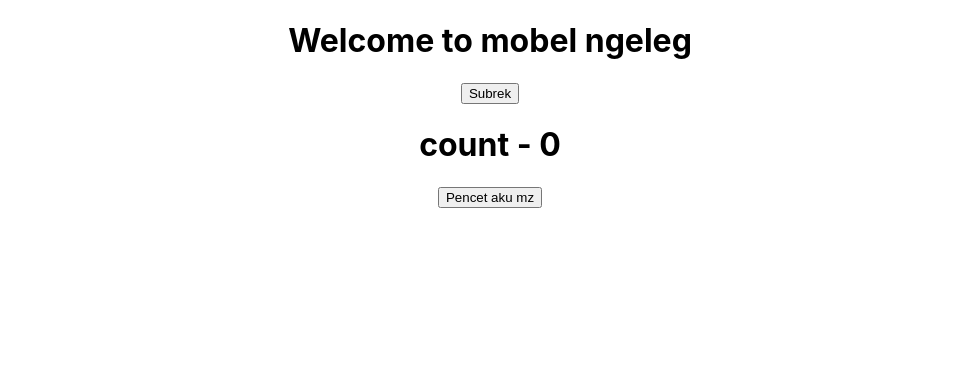
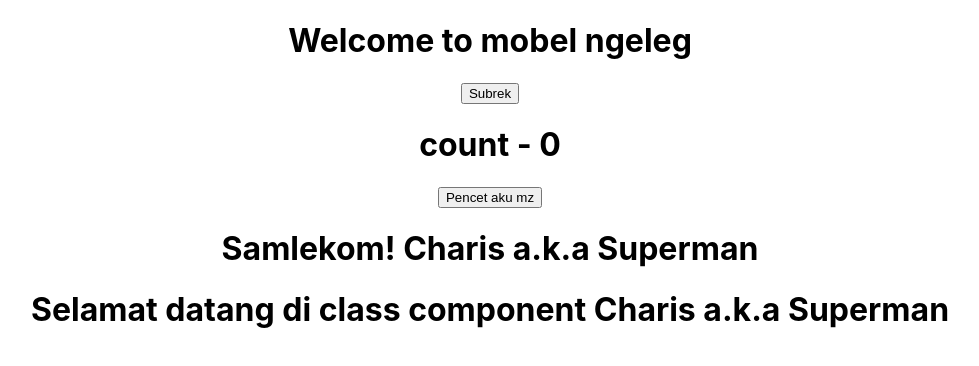
Before and after one commit to Chariselyasa123/React, a React (Create React App) app: page / in a window 1280 px wide. Shown: the top 366 px of the page, without its empty margins (150-1129 px from the left). Built offline with nearby package versions, Linux system fonts and the light colour scheme.

Commit message:
Destructured props denan menggunakan key parameter

```diff
--- a/src/App.js
+++ b/src/App.js
@@ -1,8 +1,8 @@
 import React from 'react';
 // import logo from './logo.svg';
 import './App.css';
-// import {Greet} from './components/Greet'
-// import Welcome from './components/Welcome'
+import {Greet} from './components/Greet'
+import Welcome from './components/Welcome'
 // import {HelloJSX} from './components/Hallo'
 // import {HelloGaPakeJSX} from './components/Hallo'
 import Message from './components/Message'
@@ -13,12 +13,12 @@ function App() {
     <div className="App">
       <Message />
       <Counter />
-      {/* <Greet name="Charis" heroName="Superman"><p>Ini bawahan prop</p></Greet>
-      <Greet name="Elyasa" heroName="Batman"> <button>Submit</button></Greet>
-      <Greet name="Ahmad" heroName="Wondrman"/>
+      <Greet name="Charis" heroName="Superman" />
+      {/* <Greet name="Elyasa" heroName="Batman" /> */}
+      {/* <Greet name="Ahmad" heroName="Wondrman"/> */}
       <Welcome name="Charis" heroName="Superman"/>
-      <Welcome name="Elyasa" heroName="Batman"/>
-      <Welcome name="Ahmad" heroName="Wondrman"/> */}
+      {/* <Welcome name="Elyasa" heroName="Batman"/> */}
+      {/* <Welcome name="Ahmad" heroName="Wondrman"/> */}
       {/* <HelloJSX />
       <HelloGaPakeJSX /> */}
     </div>
--- a/src/components/Greet.js
+++ b/src/components/Greet.js
@@ -4,12 +4,11 @@ import React from 'react'
 //     return <h1>Samlekom!</h1>
 // }
 
-export const Greet = (props) => {
-    console.log(props);
+export const Greet = props => {
+    const {name, heroName} = props
     return (
         <div>
-            <h1>Samlekom! {props.name} a.k.a {props.heroName}</h1>
-            {props.children}
+            <h1>Samlekom! {name} a.k.a {heroName}</h1>
         </div>
     )
 }
--- a/src/components/Welcome.js
+++ b/src/components/Welcome.js
@@ -2,7 +2,8 @@ import React, { Component } from 'react'
 
 class Welcome extends Component {
     render(){
-    return <h1>Selamat datang di class component {this.props.name} a.k.a {this.props.heroName}</h1>
+        const {name, heroName} = this.props
+        return <h1>Selamat datang di class component {name} a.k.a {heroName}</h1>
     }
 }
 
```
